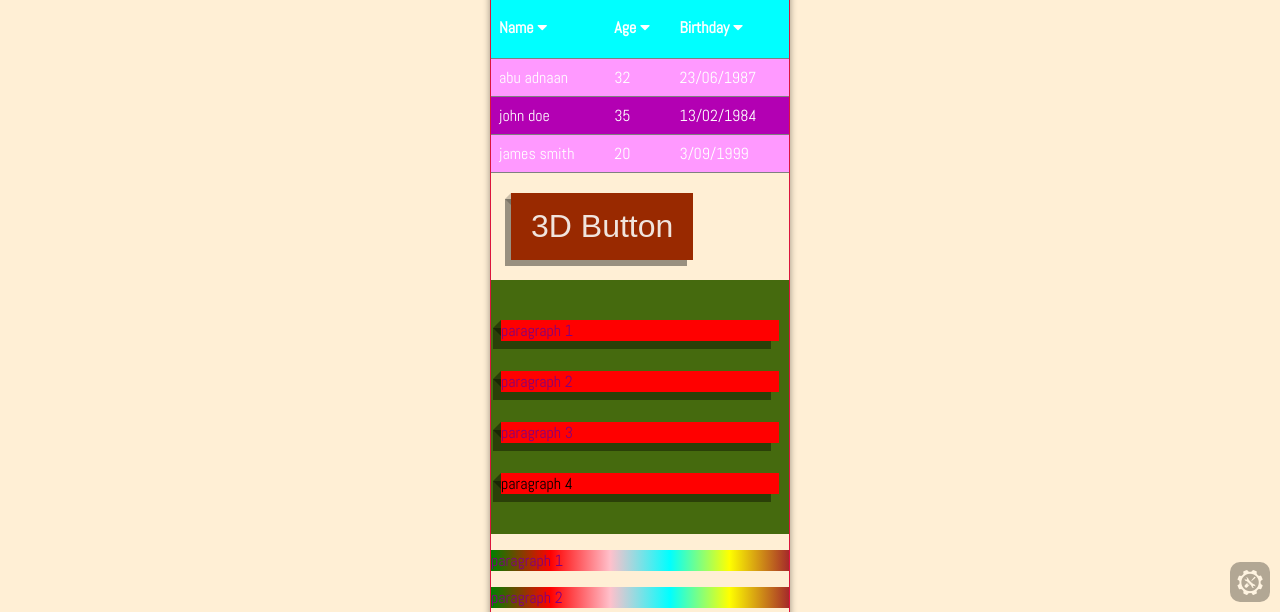
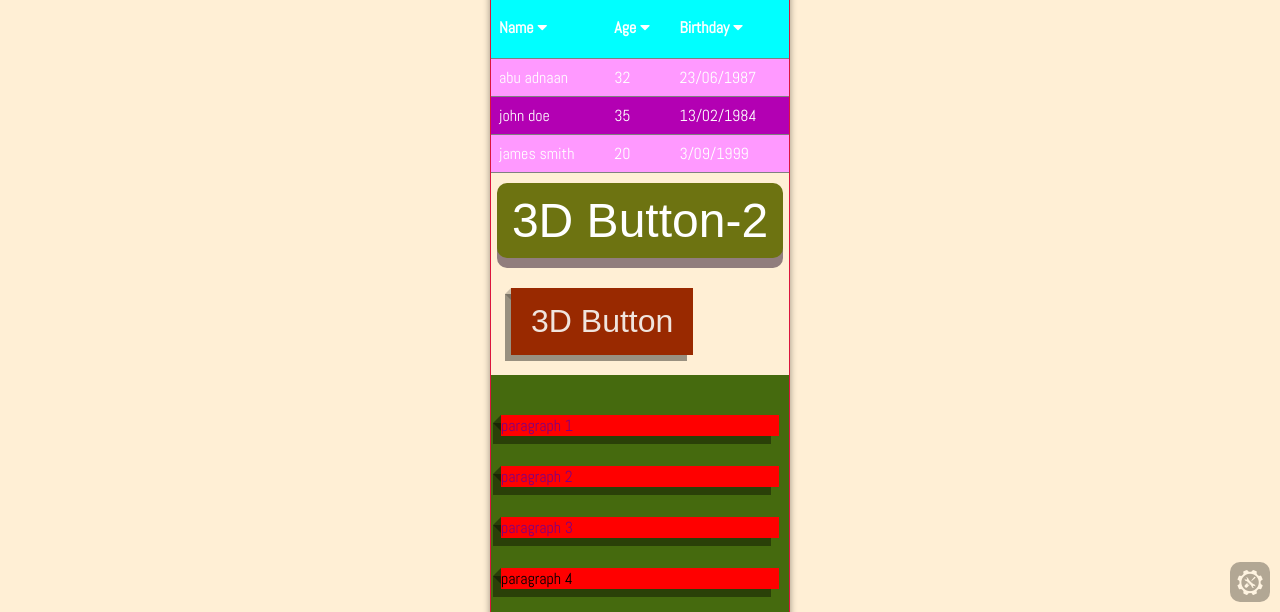
Before and after one commit to Fattylee/fattylee-form-validation, a plain HTML site: page workspace.html in a window 1280 px wide. Shown: the part 188-800 px from the top of the page. Drawn offline with Linux system fonts and the light colour scheme.

Commit message:
add 3d-button-2

```diff
--- a/css/workspace.css
+++ b/css/workspace.css
@@ -126,6 +126,28 @@ button.btn-3d::before {
   /* border-top-color: transparent; */
   opacity: 0.5;
 }
+.btn-3d-2 {
+  font-size: 3rem;
+  border: none;
+  outline: none;
+  display: block;
+  margin: 10px auto;
+  padding: 10px 15px;
+  background: hsl(64, 74%, 26%);
+  box-shadow: 0px 10px rgba(145, 125, 125, 1);
+  border-radius: 10px;
+  color: white;
+  cursor: pointer;
+  /* transition: 0.2s; */
+}
+.btn-3d-2:hover {
+  background: hsl(64, 74%, 21%);
+}
+.btn-3d-2:active {
+  box-shadow: 0 5px rgba(82, 72, 72, 1);
+  transform: translateY(5px);
+  background: hsl(64, 74%, 16%);
+}
 .para-list {
   background: rgba(69, 106, 14, 1);
   padding: 10px;
--- a/workspace.html
+++ b/workspace.html
@@ -78,6 +78,7 @@
           </tr>
         </tbody>
       </table>
+      <button class="btn-3d-2">3D Button-2</button>
       <button class="btn-3d">3D Button</button>
       <div class="para-list">
         <p>paragraph 1</p>
```
